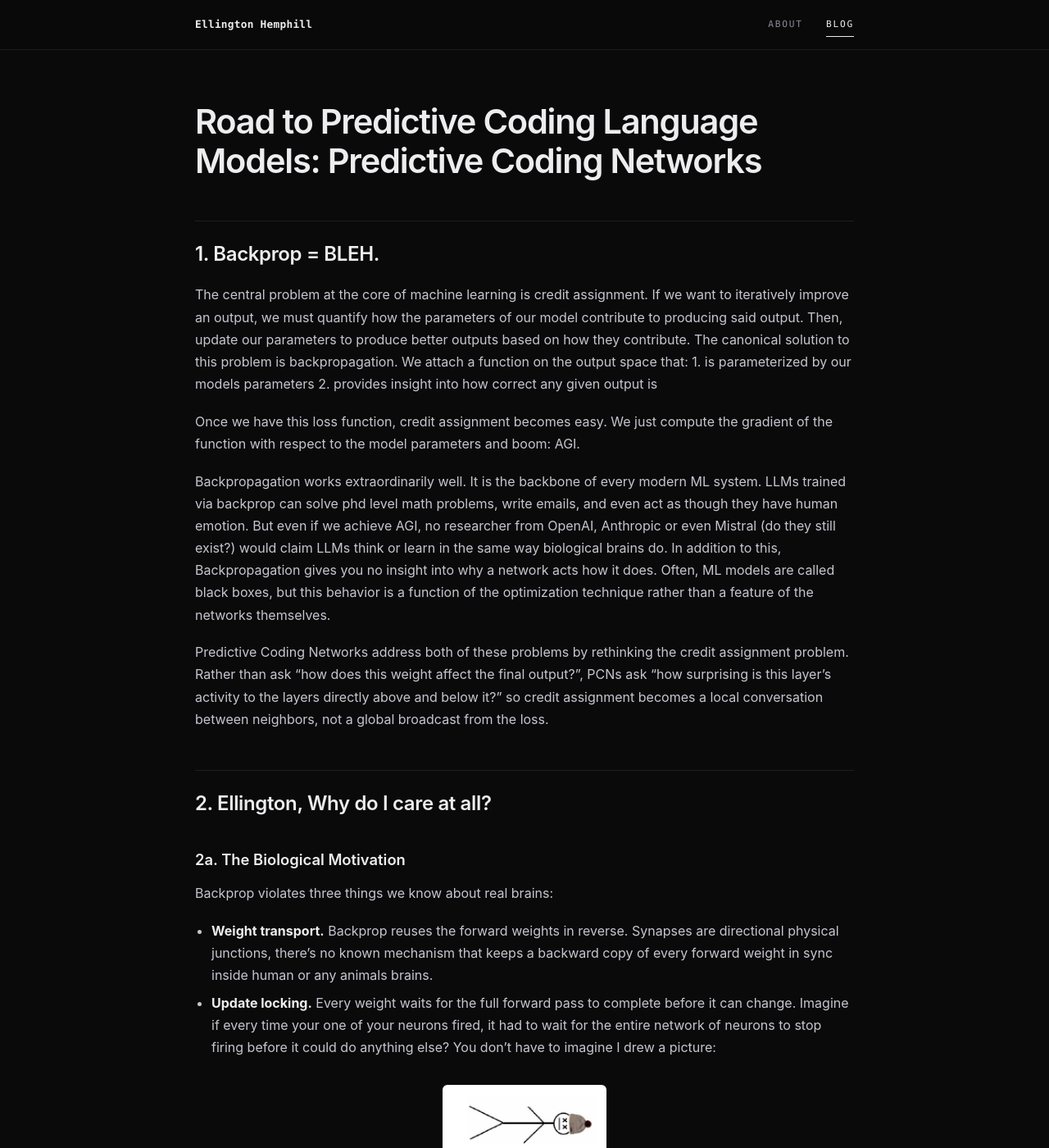
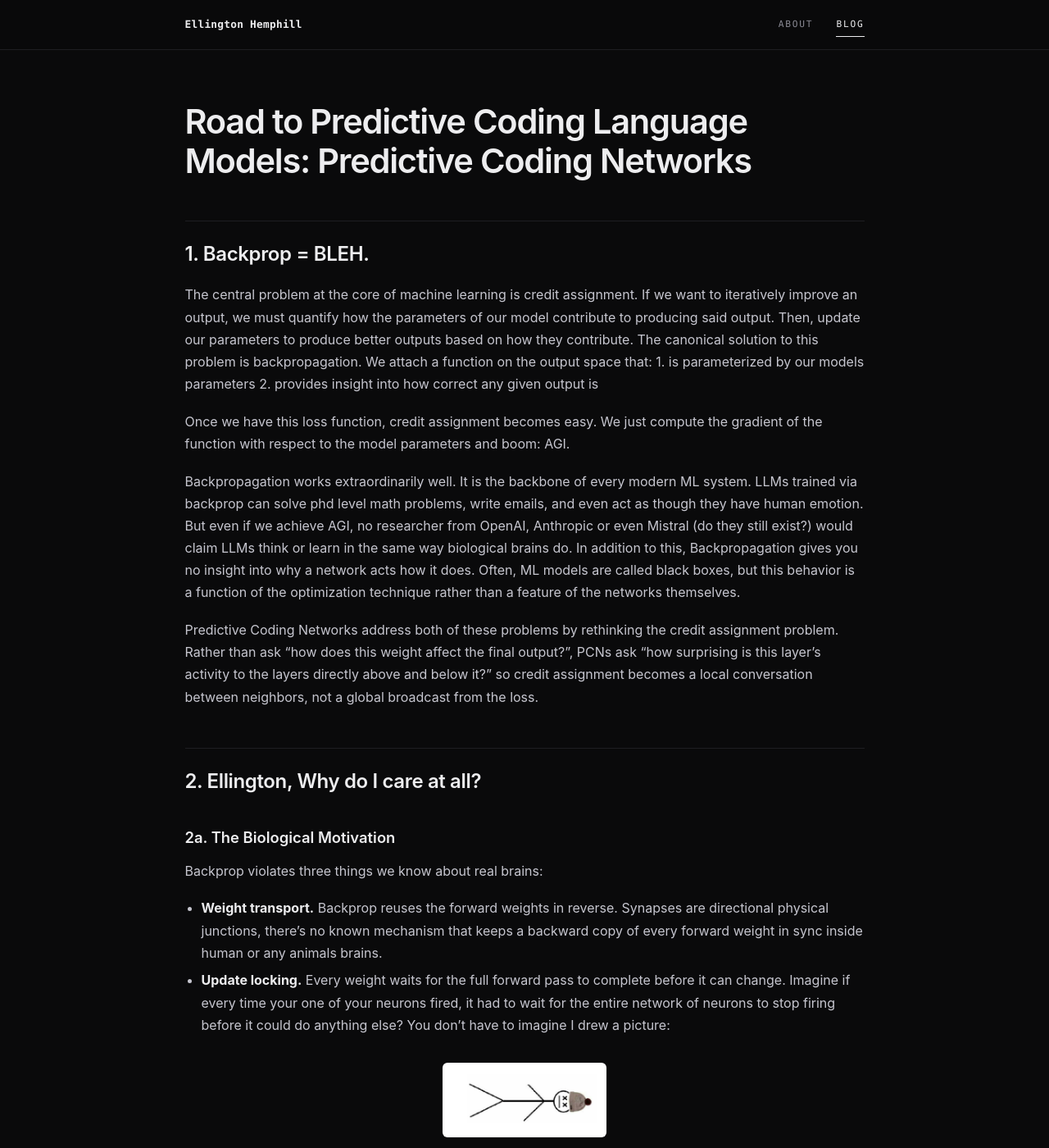
Before and after one commit to apollo1291/me, a Jekyll site: the page built from blog/intro-to-pcns/blog.md, in a window 1280 px wide and 1400 px high. Shown: the whole window at 82% size. Built offline with Jekyll 4.4.1, drawn with Linux system fonts in a browser that asks for light colours.

Commit message:
spacing 7

```diff
--- a/assets/css/style.css
+++ b/assets/css/style.css
@@ -49,7 +49,7 @@ body {
 /* Per-page measures */
 body.page-home { --measure: 880px; }
 body.page-blog { --measure: 1040px; }
-body.page-post { --measure: 900px; }
+body.page-post { --measure: 925px; }
 
 a {
   color: inherit;
```
